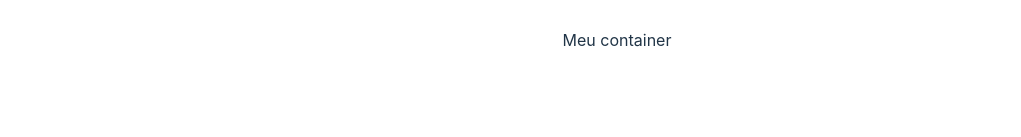
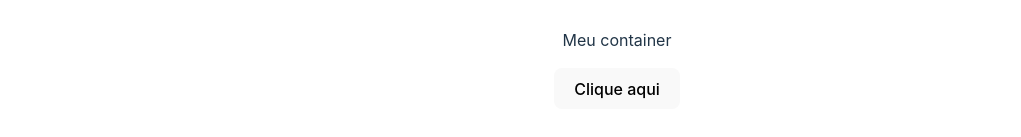
Before and after one commit to Lucassevero06/front-end-udemy, a React (Vite) app in the folder REACT/3_AVANÇANDO_REACT/avancando_com_react/: page / in a window 1280 px wide. Shown: the part 2861-2998 px from the top of the page, without its empty margins (23-1044 px from the left). Built offline with nearby package versions, Linux system fonts and the light colour scheme.

Commit message:
entendendo função em prop

```diff
--- a/REACT/3_AVANÇANDO_REACT/avancando_com_react/src/App.jsx
+++ b/REACT/3_AVANÇANDO_REACT/avancando_com_react/src/App.jsx
@@ -18,20 +18,30 @@ import ShowUserName from './components/ShowUserName'
 // 9 - Desustruturando Props
 import CarDetails from './components/CarDetails'
 
+// 11 - renderização de listas com componente
+
+const cars = [
+  { id: 1, brand: "Ferrari", color: "Amarelo", km: 0 },
+  { id: 2, brand: "KIA", color: "Branco", km: 200000 },
+  { id: 3, brand: "Renault", color: "Azul", km: 32000 },
+]
+
 // 12 - fragments
 import Fragment from './components/Fragment'
 
 // 13 - Children
+
 import Container from './components/Container'
-// 11 - renderização de listas com componente
 
-const cars = [
-  { id: 1, brand: "Ferrari", color: "Amarelo", km: 0},
-  { id: 2, brand: "KIA", color: "Branco", km: 200000 },
-  { id: 3, brand: "Renault", color: "Azul", km: 32000 },
-]
+//14 - função em prop
+import ExecuteFunction from './components/ExecuteFunction'
 
 function App() {
+
+  // 14 - função em prop
+  function showMessage() {
+    console.log("Olá");
+  }
 
   return (
     <div className="App" style={{paddingBottom: "500px"}}>
@@ -71,6 +81,8 @@ function App() {
           <p>Meu container</p>
         </div>
       </Container>
+      {/* 14 - função em prop */}
+      <ExecuteFunction myFunction={showMessage}/>
     </div>
   )
 
--- /dev/null
+++ b/REACT/3_AVANÇANDO_REACT/avancando_com_react/src/components/ExecuteFunction.jsx
@@ -0,0 +1,9 @@
+const ExecuteFunction = ({ myFunction }) => {
+  return (
+    <div>
+        <button onClick={myFunction}>Clique aqui</button>
+    </div>
+  )
+}
+
+export default ExecuteFunction
```
